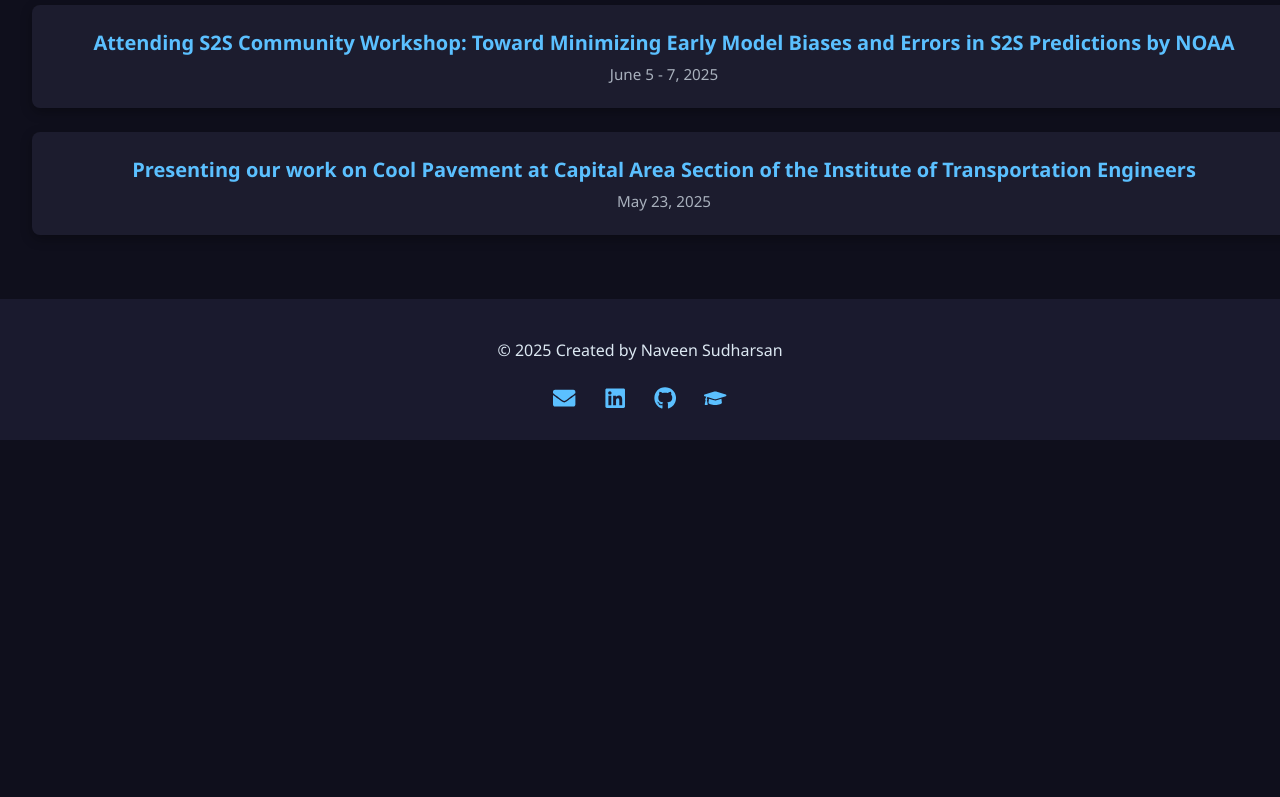
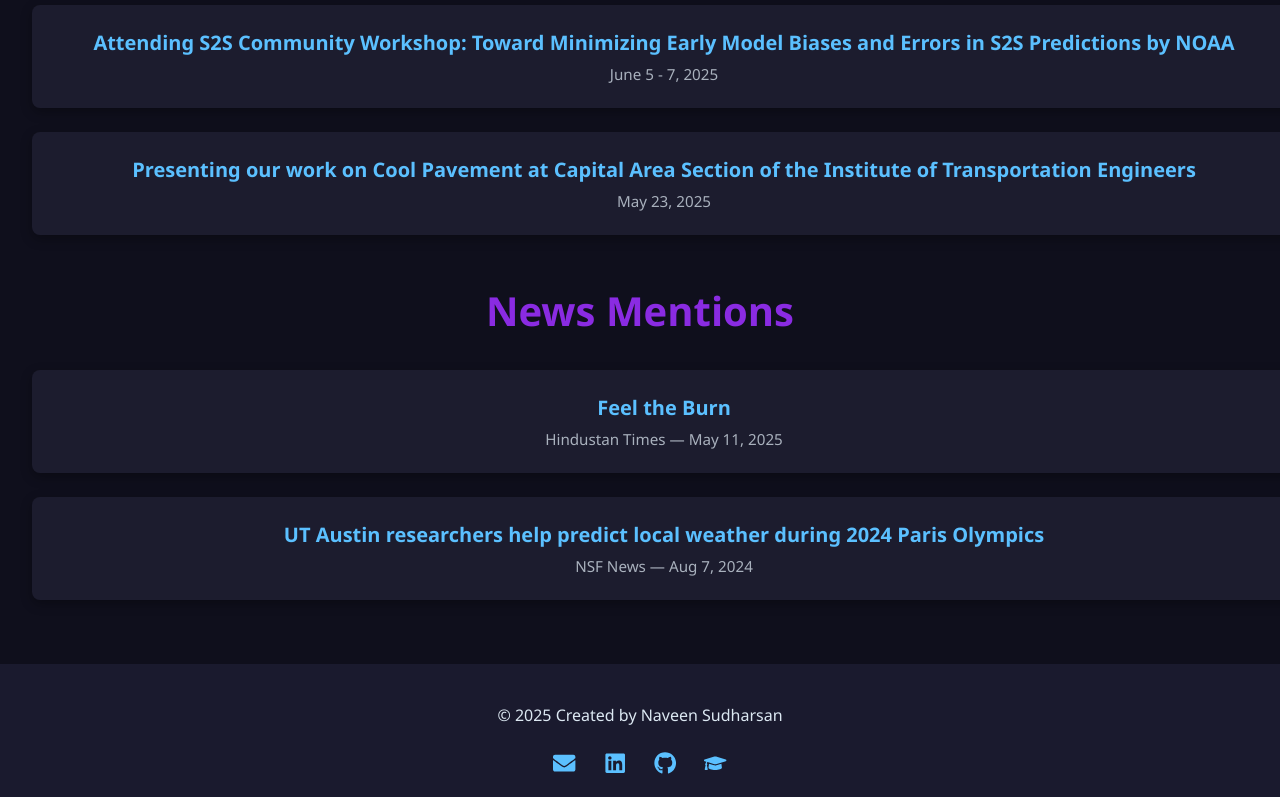
Before and after one commit to nvnsudharsan/mywebsite, a React (Create React App) app: page /#/updates in a window 1280 px wide. Shown: the part 557-1354 px from the top of the page. Before the commit the page ends 997 px from the top, so only its background shows below. Built offline with nearby package versions, Linux system fonts and the light colour scheme.

Commit message:
Update Updates.js

```diff
--- a/src/components/Updates.js
+++ b/src/components/Updates.js
@@ -24,6 +24,21 @@
   }
 ];
 
+const newsMentions = [
+  {
+    title: 'Feel the Burn',
+    source: 'Hindustan Times',
+    link: 'https://www.pressreader.com/india/hindustan-times-lucknow/20250511/281951728708637?srsltid=AfmBOoqfnLHyEzkWSJTbsIKA3E8XSGlHC0vovMqANpx6UTBu7etgJ8-l',
+    date: 'May 11, 2025'
+  },
+  {
+    title: 'UT Austin researchers help predict local weather during 2024 Paris Olympics',
+    source: 'NSF News',
+    link: 'https://www.kut.org/science/2024-08-07/ut-austin-researchers-help-predict-local-weather-during-2024-paris-olympics',
+    date: 'Aug 7, 2024'
+  }
+];
+
 function Updates() {
   return (
     <section className="section">
@@ -42,6 +57,24 @@
           </a>
         ))}
       </div>
+
+      <h2 style={{ fontSize: '2.5rem', marginTop: '3rem' }}>News Mentions</h2>
+      <div className="updates-container">
+        {newsMentions.map((news, index) => (
+          <a
+            key={index}
+            href={news.link}
+            target="_blank"
+            rel="noopener noreferrer"
+            className="update-tile"
+          >
+            <div className="update-title">{news.title}</div>
+            <div className="update-date">
+              {news.source} &mdash; {news.date}
+            </div>
+          </a>
+        ))}
+      </div>
     </section>
   );
 }
```
